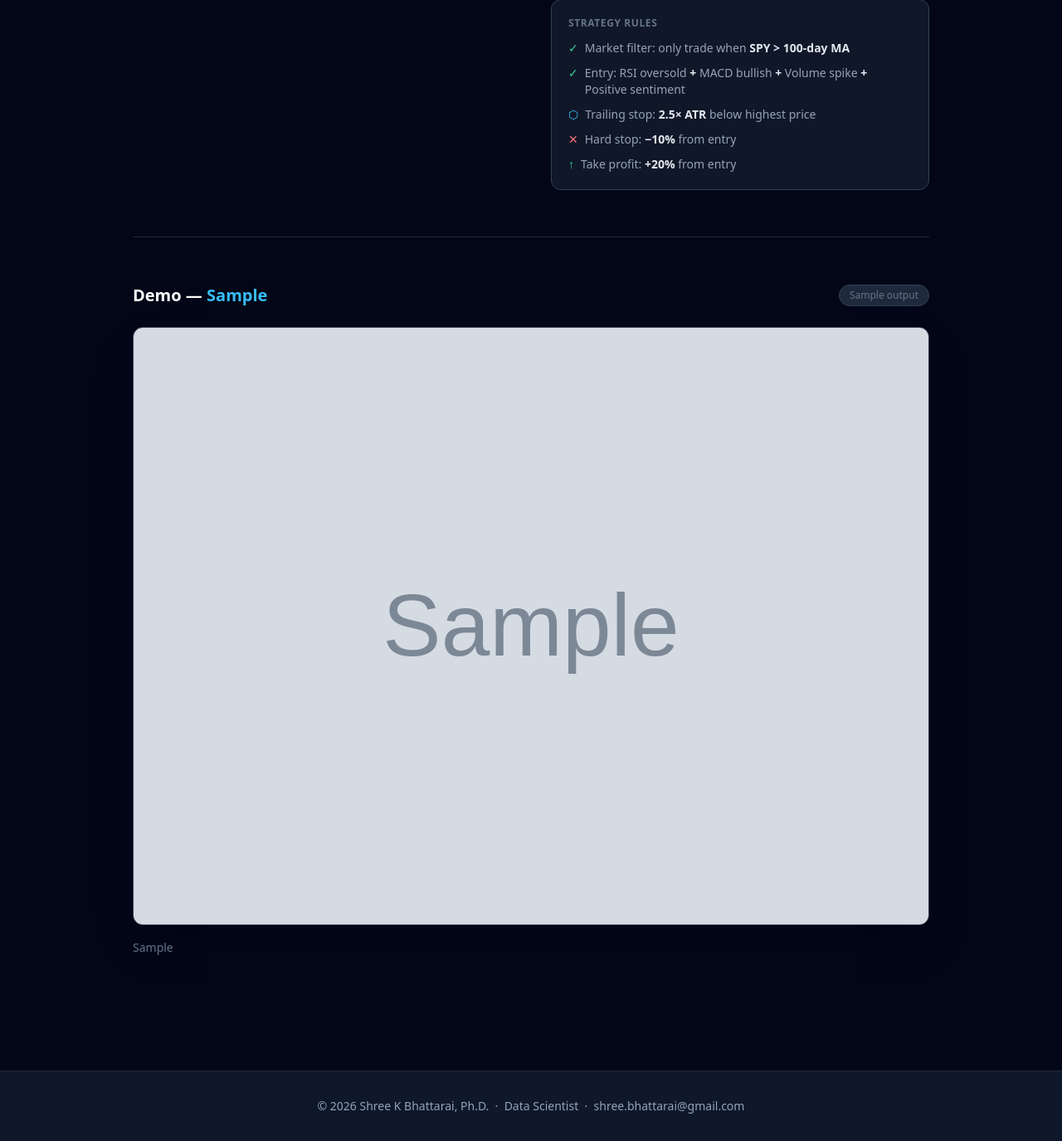
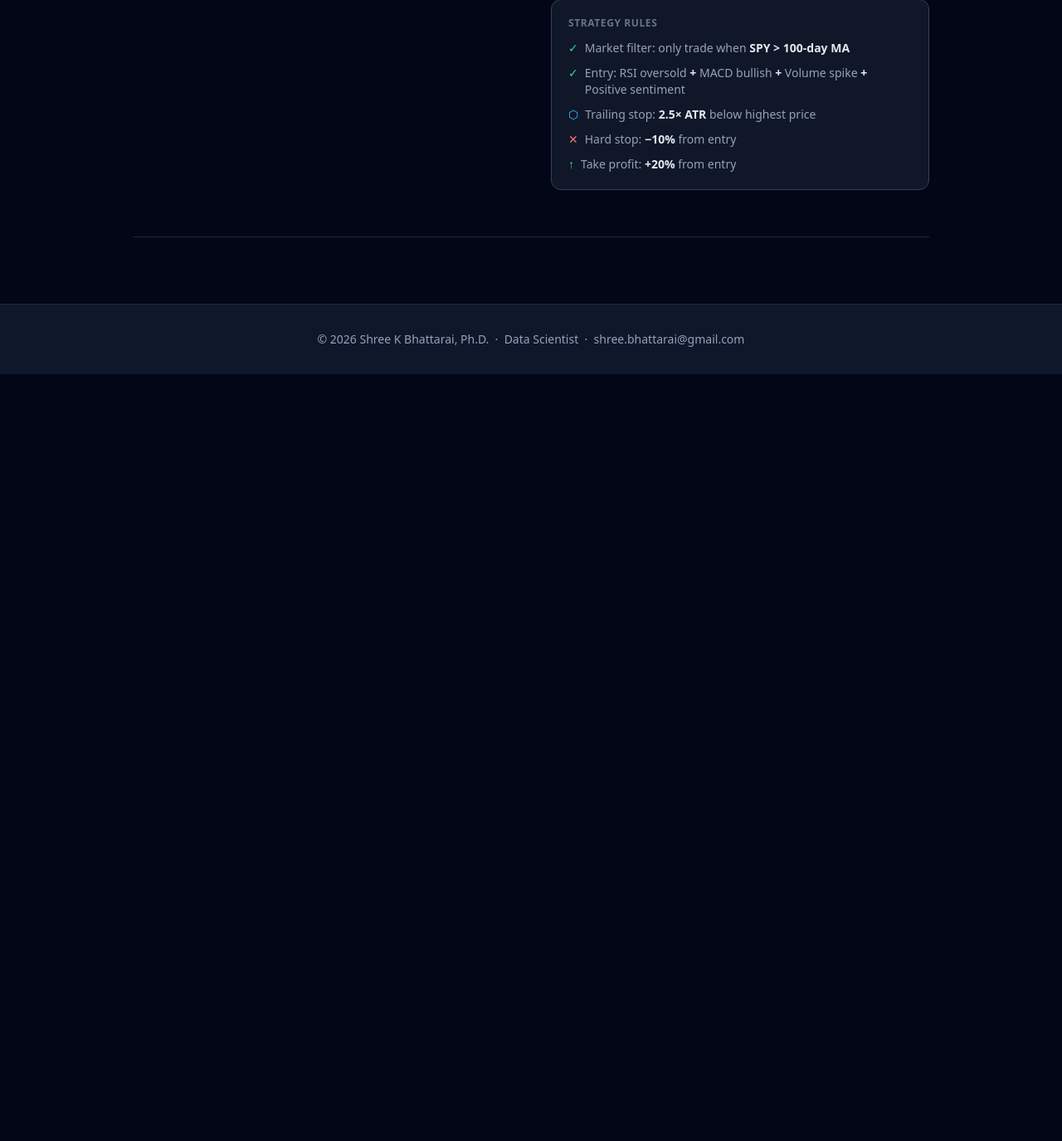
Before and after one commit to plasmicshree/PersonalWebsite, a FastAPI app: template templates/project_detail.html in a window 1280 px wide. Shown: the part 533-1908 px from the top of the page at 83% size. After the commit the page ends 984 px from the top, so only its background shows below. Run offline with FastAPI, Linux system fonts and the light colour scheme; the template is opened without the code that fills it: most values are stand-ins (such as "Sample title", 1, 10 or a date in 2020); grey boxes marked "Sample" are stand-in pictures; some libraries are stand-ins or nearby versions.

Commit message:
Remove dead code: API fields, ML panel, demo blocks
- Remove unused API fields: last_price_ts, rsi_dynamic, backtest_performance
- Remove commented-out ML forecast HTML panel (30 lines)
- Remove 5 mlForecastBody null-reference writes
- Remove traceRSIDynamic object and traces array reference
- Remove always-false backtest_performance conditional branch
- Remove demo_image blocks from projects.html and project_detail.html
- Add security_audit_report.md to .gitignore

Code cleanup removes ~80 lines of dead/unreachable code with no behavioral changes.

Co-Authored-By: Claude Sonnet 4.6 <noreply@anthropic.com>

```diff
--- a/app/main.py
+++ b/app/main.py
@@ -371,7 +371,6 @@ async def ta_plot_data(request: Request, ticker: str):
         "ticker": ticker,
         "signal": current_signal,
         "confirmation_days": 3,
-        "last_price_ts": None,
         "dates": dates,
         "open": _clean(df["open"]),
         "high": _clean(df["high"]),
@@ -381,12 +380,10 @@ async def ta_plot_data(request: Request, ticker: str):
         "ma50": _clean(df["MA50"]),
         "ma200": _clean(df["MA200"]),
         "rsi": _clean(df["RSI"]),
-        "rsi_dynamic": [],
         "macd": _clean(df["MACD"]),
         "macd_signal": _clean(df["Signal_Line"]),
         "macd_hist": _clean(df["MACD"] - df["Signal_Line"]),
         "backtest_signals": backtest_signals,
-        "backtest_performance": {},
         "prediction_intervals": prediction_intervals,
         "hit_rates": hit_rates,
         "best_model": best_model,
--- a/templates/project_detail.html
+++ b/templates/project_detail.html
@@ -83,30 +83,4 @@
 
 <div class="max-w-5xl mx-auto px-8"><hr class="border-slate-800"></div>
 
-<!-- Demo Chart -->
-{% if project.demo_image %}
-<section class="max-w-5xl mx-auto px-8 py-14">
-
-    <div class="flex items-center justify-between mb-6">
-        <h2 class="text-xl font-bold text-white">
-            Demo — <span class="text-sky-400">{{ project.demo_ticker }}</span>
-        </h2>
-        <span class="text-xs text-slate-500 bg-slate-800 border border-slate-700 px-3 py-1 rounded-full">
-            Sample output
-        </span>
-    </div>
-
-    <div class="rounded-xl overflow-hidden border border-slate-700 bg-slate-900 shadow-2xl">
-        <img src="{{ project.demo_image }}"
-             alt="{{ project.demo_ticker }} technical analysis chart"
-             class="w-full">
-    </div>
-
-    <p class="mt-4 text-slate-500 text-sm leading-relaxed">
-        {{ project.demo_caption }}
-    </p>
-
-</section>
-{% endif %}
-
 {% endblock %}
```
Also changed, not shown: templates/projects.html (+0 -9 lines), templates/trading_plot_container.html (+2 -71 lines), 1 other file.
